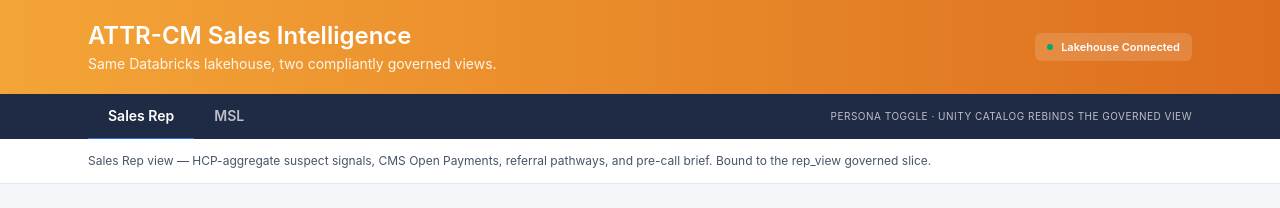
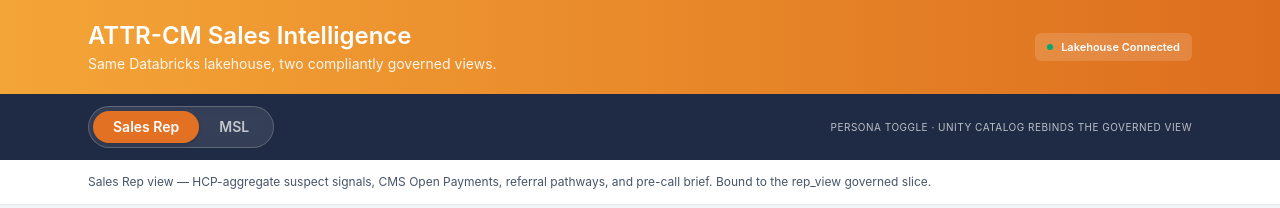
Before and after one commit to tony-farias/hcp-engagement, a React (Vite) app: page / in a window 1280 px wide. Shown: the top 208 px of the page. Built offline with nearby package versions, Linux system fonts and the light colour scheme; no server answers.

Commit message:
Restore pill-slider persona toggle on the navy nav strip (orange Rep / blue MSL)

```diff
--- a/src/App.tsx
+++ b/src/App.tsx
@@ -47,11 +47,10 @@
         </div>
       </div>
 
-      {/* Nav strip — dark navy with tab-style persona toggle */}
+      {/* Nav strip — dark navy with pill-style persona toggle */}
       <div className="bg-databricks-navy text-white">
-        <div className="max-w-6xl mx-auto px-6 flex items-center">
-          <NavTab active={isRep} onClick={() => setRole("rep")} label="Sales Rep" />
-          <NavTab active={!isRep} onClick={() => setRole("msl")} label="MSL" />
+        <div className="max-w-6xl mx-auto px-6 py-3 flex items-center gap-4">
+          <RoleToggle role={role} setRole={setRole} />
           <div className="ml-auto text-[10px] uppercase tracking-wider opacity-70 hidden sm:block">
             Persona toggle · Unity Catalog rebinds the governed view
           </div>
@@ -87,17 +86,29 @@
   );
 }
 
-function NavTab({ active, onClick, label }: { active: boolean; onClick: () => void; label: string }) {
+function RoleToggle({ role, setRole }: { role: Role; setRole: (r: Role) => void }) {
   return (
-    <button
-      onClick={onClick}
-      className={`px-5 py-3 text-sm font-semibold transition border-b-2 -mb-px ${
-        active
-          ? "border-databricks-blue text-white"
-          : "border-transparent text-white/70 hover:text-white"
-      }`}
-    >
-      {label}
-    </button>
+    <div className="bg-white/10 rounded-full border border-white/20 p-1 flex shrink-0 backdrop-blur-sm">
+      <button
+        onClick={() => setRole("rep")}
+        className={`px-5 py-1.5 rounded-full text-sm font-semibold transition ${
+          role === "rep"
+            ? "bg-databricks-orange text-white shadow-md"
+            : "text-white/70 hover:text-white"
+        }`}
+      >
+        Sales Rep
+      </button>
+      <button
+        onClick={() => setRole("msl")}
+        className={`px-5 py-1.5 rounded-full text-sm font-semibold transition ${
+          role === "msl"
+            ? "bg-databricks-blue text-white shadow-md"
+            : "text-white/70 hover:text-white"
+        }`}
+      >
+        MSL
+      </button>
+    </div>
   );
 }
```
